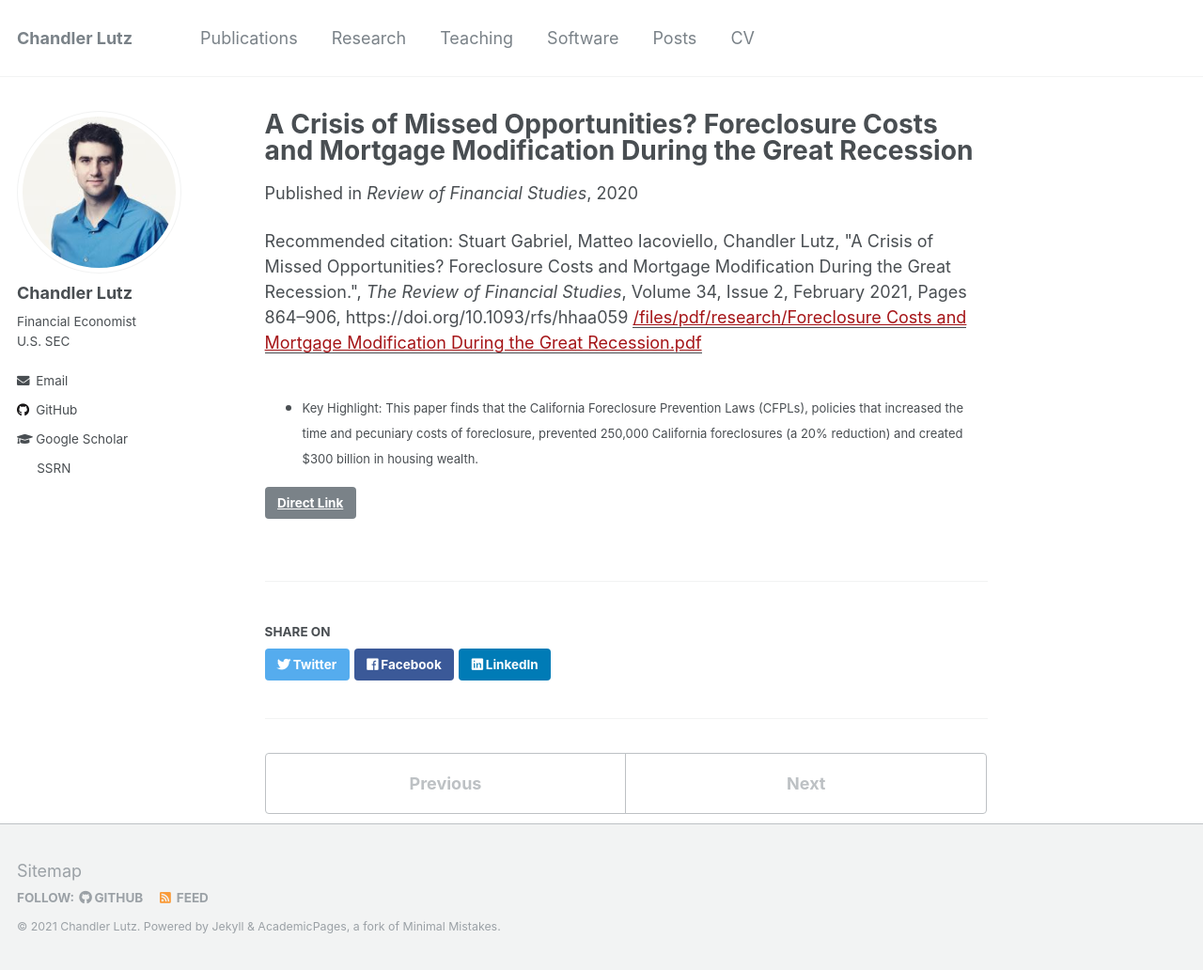
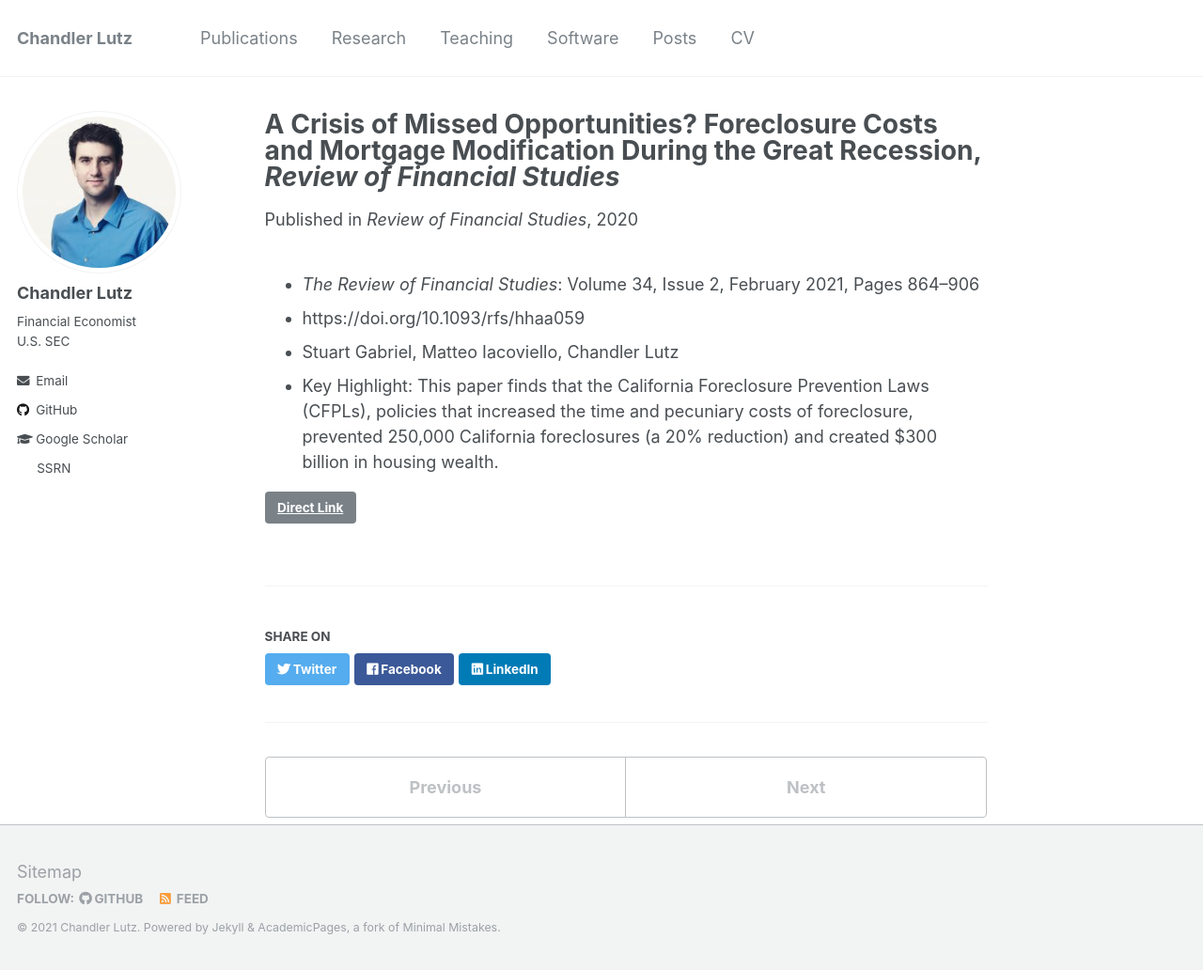
Before and after one commit to ChandlerLutz/ChandlerLutz.github.io, a Jekyll site: the page built from _publications/2021-crisis-of-missed-opportunities.md, in a window 1280 px wide and 1032 px high. Shown: the whole window at 94% size. Built offline with Jekyll 4.4.1, drawn with Linux system fonts in a browser that asks for light colours.

Commit message:
Update CFPL publication

```diff
--- a/_publications/2021-crisis-of-missed-opportunities.md
+++ b/_publications/2021-crisis-of-missed-opportunities.md
@@ -1,5 +1,5 @@
 ---
-title: "A Crisis of Missed Opportunities? Foreclosure Costs and Mortgage Modification During the Great Recession"
+title: "A Crisis of Missed Opportunities? Foreclosure Costs and Mortgage Modification During the Great Recession, *Review of Financial Studies*"
 collection: publications
 permalink: /publication/2021-foreclosure-costs-and-mortgage-modification-great-recession
 date: 2020-06-08
@@ -8,7 +8,9 @@ paperurl: '/files/pdf/research/Foreclosure Costs and Mortgage Modification Durin
 link: 'https://doi.org/10.1093/rfs/hhaa059'
 code: 'https://github.com/ChandlerLutz/CFPLCode'
 github: 'https://github.com/ChandlerLutz/CFPLCode'
-citation: 'Stuart Gabriel, Matteo Iacoviello, Chandler Lutz, &quot;A Crisis of Missed Opportunities? Foreclosure Costs and Mortgage Modification During the Great Recession.&quot;, <i>The Review of Financial Studies</i>, Volume 34, Issue 2, February 2021, Pages 864–906, https://doi.org/10.1093/rfs/hhaa059'
 ---
 
-* <font size="2">Key Highlight: This paper finds that the California Foreclosure Prevention Laws (CFPLs), policies that increased the time and pecuniary costs of foreclosure, prevented 250,000 California foreclosures (a 20% reduction) and created $300 billion in housing wealth.</font>
+* <i>The Review of Financial Studies</i>: Volume 34, Issue 2, February 2021, Pages 864–906
+* https://doi.org/10.1093/rfs/hhaa059
+* Stuart Gabriel, Matteo Iacoviello, Chandler Lutz
+* <font size="4">Key Highlight: This paper finds that the California Foreclosure Prevention Laws (CFPLs), policies that increased the time and pecuniary costs of foreclosure, prevented 250,000 California foreclosures (a 20% reduction) and created $300 billion in housing wealth.</font>
```
